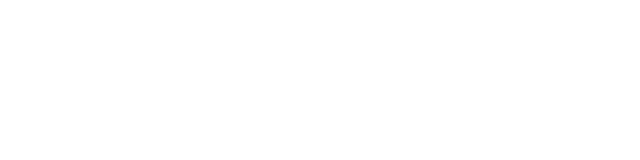
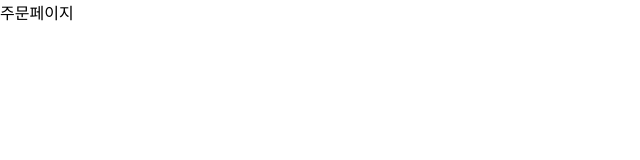
Before and after one commit to grapgrap/orderapp, a React (Create React App) app: page /orderapp/order in a window 1280 px wide. Shown: the top 160 px of the page, without its empty margins (0-640 px from the left). Built offline with nearby package versions, Linux system fonts and the light colour scheme.

Commit message:
Route 구성

```diff
--- a/src/App.js
+++ b/src/App.js
@@ -1,7 +1,19 @@
 import './App.css';
+import { BrowserRouter, Routes, Route } from 'react-router-dom';
+import MainPage from './Components/MainPage/MainPage';
+import OrderPage from './Components/OrderPage/OrderPage';
 
 function App() {
-  return <div className="App"></div>;
+  return (
+    <div className="App">
+      <BrowserRouter>
+        <Routes>
+          <Route path="/orderapp" element={<MainPage />} />
+          <Route path="/orderapp/order" element={<OrderPage />} />
+        </Routes>
+      </BrowserRouter>
+    </div>
+  );
 }
 
 export default App;
--- /dev/null
+++ b/src/Components/MainPage/MainPage.jsx
@@ -0,0 +1,5 @@
+function MainPage() {
+  return <>시작페이지</>;
+}
+
+export default MainPage;
--- /dev/null
+++ b/src/Components/OrderPage/OrderPage.jsx
@@ -0,0 +1,5 @@
+function OrderPage() {
+  return <>주문페이지</>;
+}
+
+export default OrderPage;
```
